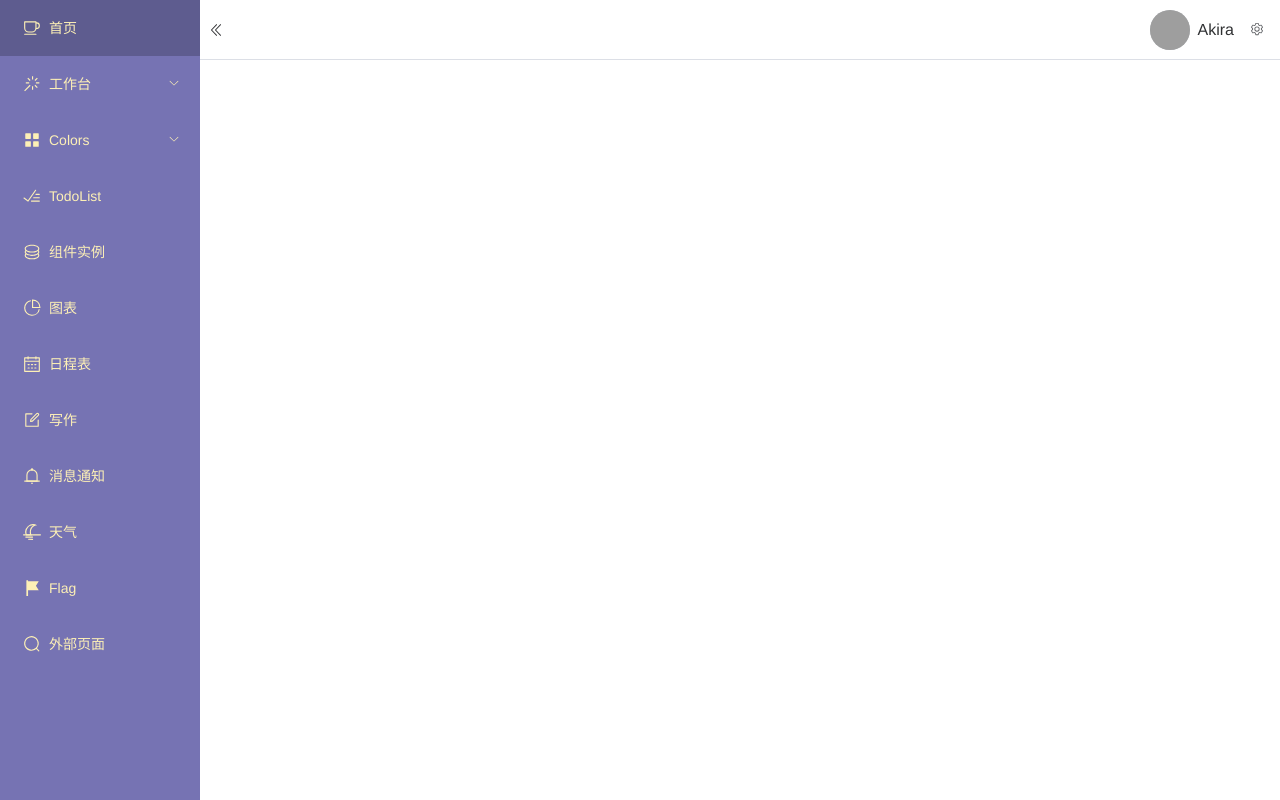
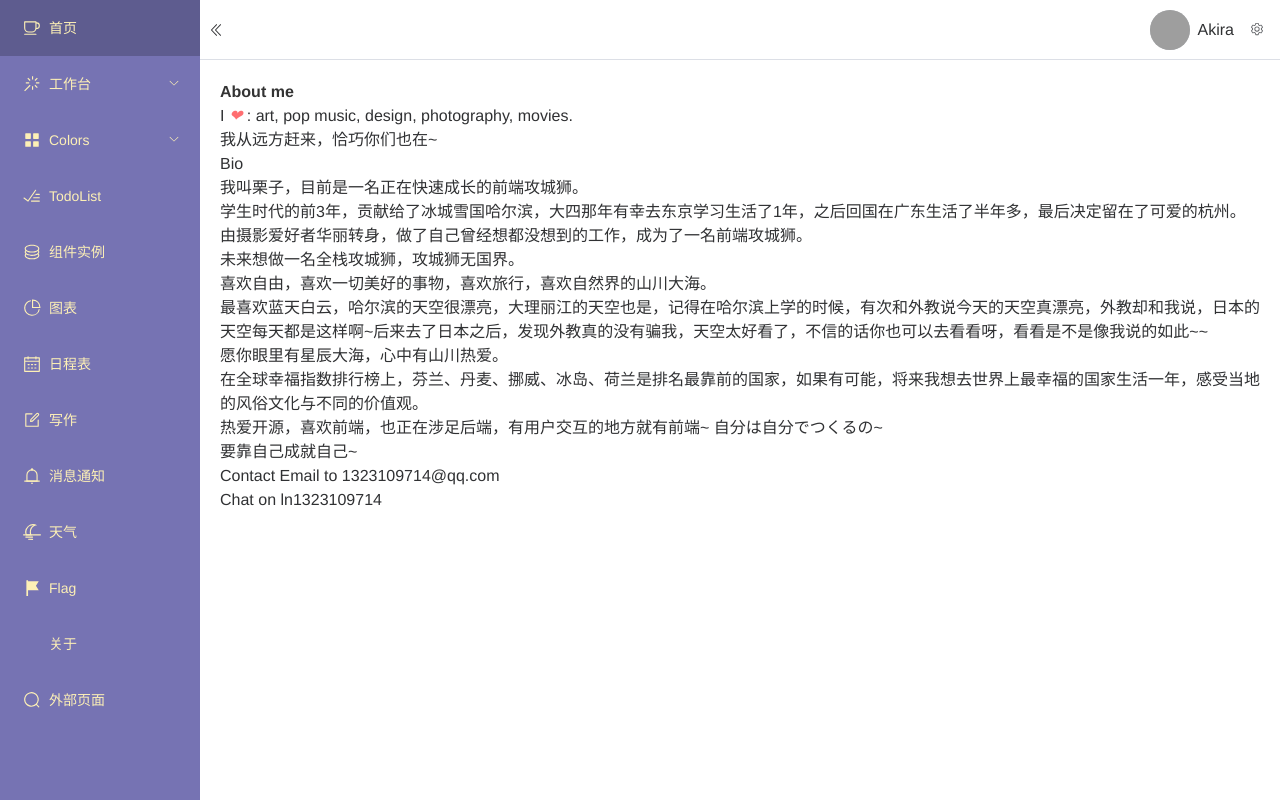
Before and after one commit to Ritusan/vite-admin, a Vue app: page /#/about in a window 1280 px wide. Built offline with nearby package versions, Linux system fonts and the light colour scheme; grey boxes are pictures that could not be loaded; what @soerenmartius/vue3-clipboard would draw is missing.

Commit message:
add about me

```diff
--- a/src/components/SideBar.vue
+++ b/src/components/SideBar.vue
@@ -78,6 +78,13 @@
       <el-menu-item index="10">
         <el-icon><flag /></el-icon>
         <template #title>Flag</template>
+      </el-menu-item>
+      <el-menu-item index="11">
+        <!-- <el-icon><flag /></el-icon> -->
+        <el-icon>
+          <span class="iconify" data-icon="cib:about-me" data-width="18"></span>
+        </el-icon>
+        <template #title>关于</template>
       </el-menu-item>
       <el-menu-item index="15">
         <el-icon><search /></el-icon>
@@ -161,6 +168,9 @@ const selectItem = (val: string) => {
     case '10':
       router.push('/flag')
       break
+    case '11':
+      router.push('/about')
+      break
     case '15':
       router.push('/frame')
       break
--- /dev/null
+++ b/src/pages/about/index.vue
@@ -0,0 +1,63 @@
+<template>
+  <div class="about">
+    <h1>About me</h1>
+    <p>I <i>❤</i> : art, pop music, design, photography, movies.</p>
+    <p>我从远方赶来，恰巧你们也在~</p>
+    <h2>Bio</h2>
+    <p>我叫栗子，目前是一名正在快速成长的前端攻城狮。</p>
+    <p>
+      学生时代的前3年，贡献给了冰城雪国哈尔滨，大四那年有幸去东京学习生活了1年，之后回国在广东生活了半年多，最后决定留在了可爱的杭州。
+    </p>
+    <p>由摄影爱好者华丽转身，做了自己曾经想都没想到的工作，成为了一名前端攻城狮。</p>
+    <p>未来想做一名全栈攻城狮，攻城狮无国界。</p>
+    <p>喜欢自由，喜欢一切美好的事物，喜欢旅行，喜欢自然界的山川大海。</p>
+    <p>
+      最喜欢蓝天白云，哈尔滨的天空很漂亮，大理丽江的天空也是，记得在哈尔滨上学的时候，有次和外教说今天的天空真漂亮，外教却和我说，日本的天空每天都是这样啊~后来去了日本之后，发现外教真的没有骗我，天空太好看了，不信的话你也可以去看看呀，看看是不是像我说的如此~~
+    </p>
+    <p>愿你眼里有星辰大海，心中有山川热爱。</p>
+    <p>
+      在全球幸福指数排行榜上，芬兰、丹麦、挪威、冰岛、荷兰是排名最靠前的国家，如果有可能，将来我想去世界上最幸福的国家生活一年，感受当地的风俗文化与不同的价值观。
+    </p>
+    <p>热爱开源，喜欢前端，也正在涉足后端，有用户交互的地方就有前端~ 自分は自分でつくるの~</p>
+    <p>要靠自己成就自己~</p>
+    <p>Contact Email to 1323109714@qq.com</p>
+    <p>Chat on ln1323109714</p>
+  </div>
+</template>
+
+<script setup lang="ts"></script>
+
+<style lang="scss" scoped>
+.about {
+  h1 {
+    color: #333;
+    font-weight: bold;
+    // -webkit-text-fill-color: transparent;
+    // -webkit-background-clip: text;
+    background-size: 200% 100%;
+    animation: myGradientChange 4s linear infinite;
+    background-image: linear-gradient(
+      left,
+      #22c1c3,
+      #fdbb2d 25%,
+      #22c1c3 50%,
+      #fdbb2d 75%,
+      #22c1c3
+    );
+  }
+  @keyframes myGradientChange {
+    0% {
+      background-position: 0 0;
+    }
+
+    to {
+      background-position: -100% 0;
+    }
+  }
+}
+p {
+  i {
+    color: #ff6e71;
+  }
+}
+</style>
--- a/src/pages/examples/index.vue
+++ b/src/pages/examples/index.vue
@@ -93,18 +93,4 @@ onMounted(() => {
     transform: translateX(280px);
   }
 }
-.Content-audit .contentLabel {
-  color: #333;
-  font-size: 12px;
-  background-color: #fee4b2;
-  width: 46px;
-  height: 22px;
-  position: absolute;
-  top: 0;
-  left: 10px;
-  text-align: center;
-  line-height: 22px;
-  border-top-left-radius: 10px;
-  border-bottom-right-radius: 10px;
-}
 </style>
--- a/src/router/index.ts
+++ b/src/router/index.ts
@@ -18,6 +18,7 @@ const write = () => import('../pages/write/index.vue')
 const notice = () => import('../pages/notice/index.vue')
 const weather = () => import('../pages/weather/index.vue')
 const flag = () => import('../pages/flag/index.vue')
+const about = () => import('../pages/about/index.vue')
 
 const routes: Array<RouteRecordRaw> = [
   { path: '/', redirect: '/dashboard' },
@@ -111,6 +112,11 @@ const routes: Array<RouteRecordRaw> = [
     name: 'flag',
     component: flag,
   },
+  {
+    path: '/about',
+    name: 'about',
+    component: about,
+  },
 ]
 
 const router = createRouter({
```
